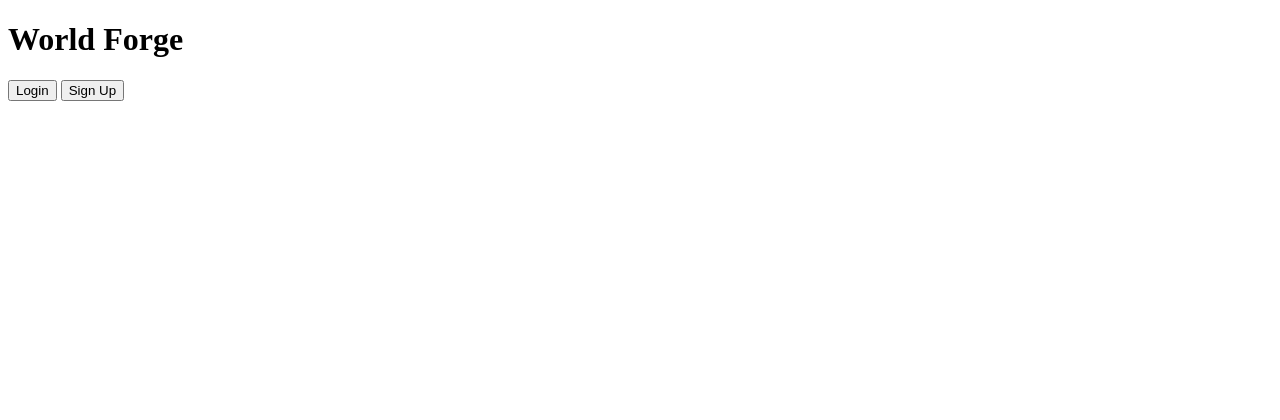
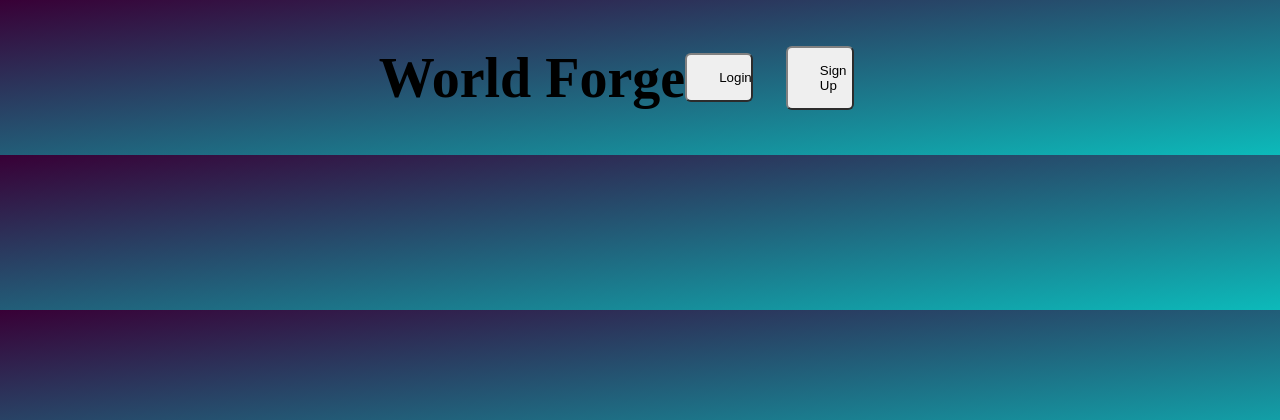
Before and after one commit to KyePi314/203.2, a Flask app: page / in a window 1280 px wide. Shown: the top 420 px of the page. Run offline with Flask 3, Linux system fonts and the light colour scheme; parts of the project's set-up code (start-up, migrations or seed data) failed here and were passed over.

Commit message:
Added css styling

```diff
--- /dev/null
+++ b/static/style.css
@@ -0,0 +1,29 @@
+body {
+    background-image: linear-gradient(to bottom right, #380036, #0CBABA);
+}
+
+.btn {
+    border-radius: 6px;
+    border-color: grey;
+    color: black;
+    text-align: center;
+    padding: 15px 32px;
+    width: 35%;
+    margin: auto;
+}
+
+.btn:hover {
+    background-color: grey;
+    color: rgba(255, 255, 255, 0.322);
+}
+
+h1 {
+    font-size: 3.5em;
+    text-align: center;
+}
+
+.container {
+    display: flex;
+    justify-content: center;
+    align-items: center;
+}
--- a/templates/landingpage.html
+++ b/templates/landingpage.html
@@ -4,10 +4,13 @@
         <meta charset="utf-8"/>
         <title>Log In</title>
         <link rel="stylesheet" type="text/css" href="{{url_for('static', filename='navbar.css')}}"/>
+        <link rel="stylesheet" type="text/css" href="{{url_for('static', filename='style.css')}}"/>
     </head>
     <body>
-        <h1>World Forge</h1>
-        <a href="{{ url_for('auth.login')}}"><button class="btn">Login</button></a>
-        <a href="{{ url_for('auth.signup')}}"><button class="btn">Sign Up</button></a>
+        <div class="container">
+            <h1>World Forge</h1>
+            <a href="{{ url_for('auth.login')}}"><button class="btn">Login</button></a>
+            <a href="{{ url_for('auth.signup')}}"><button class="btn">Sign Up</button></a>
+        </div>
     </body>
 </html>
```
Also changed, not shown: static/forms.css (+17 -0 lines).
